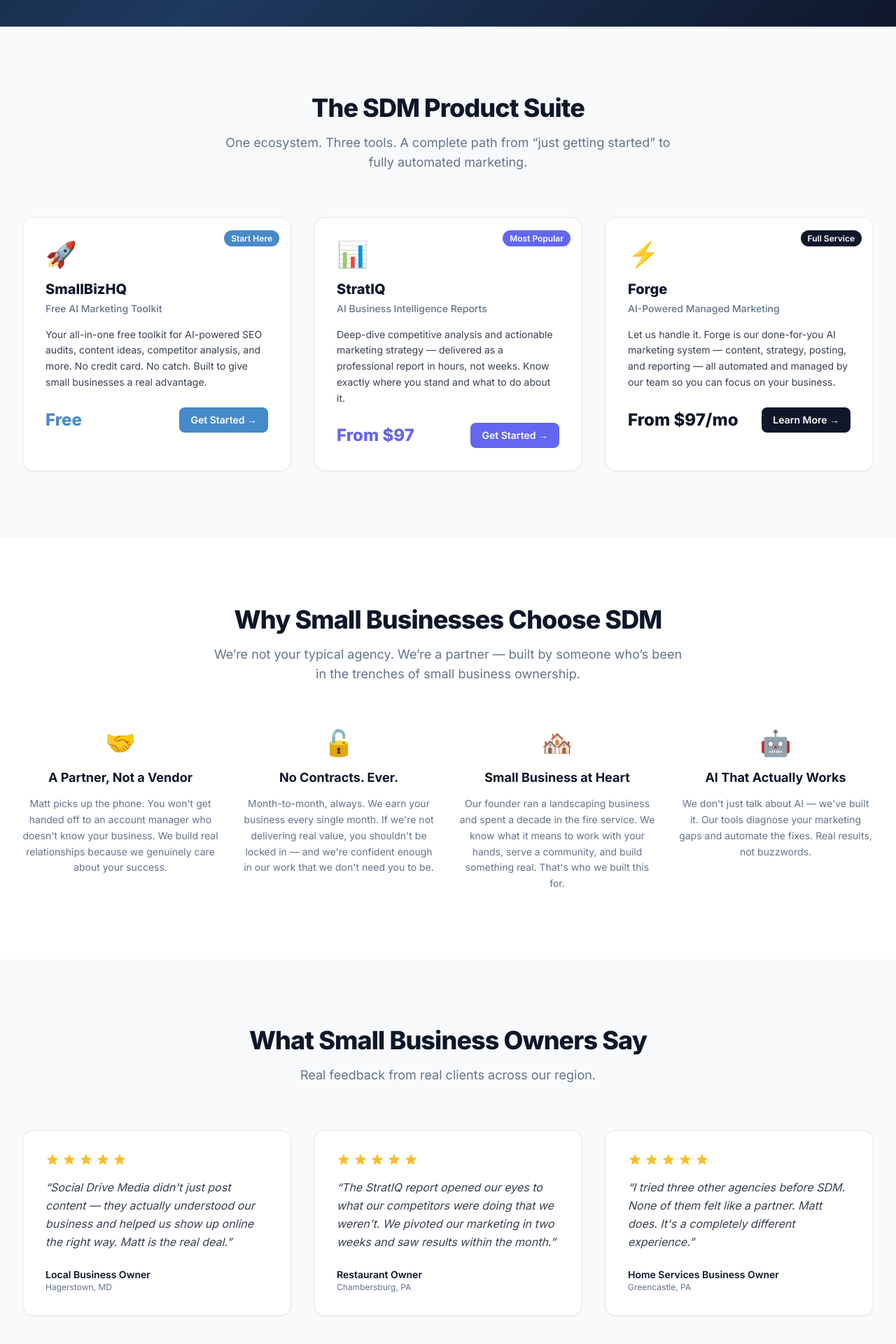
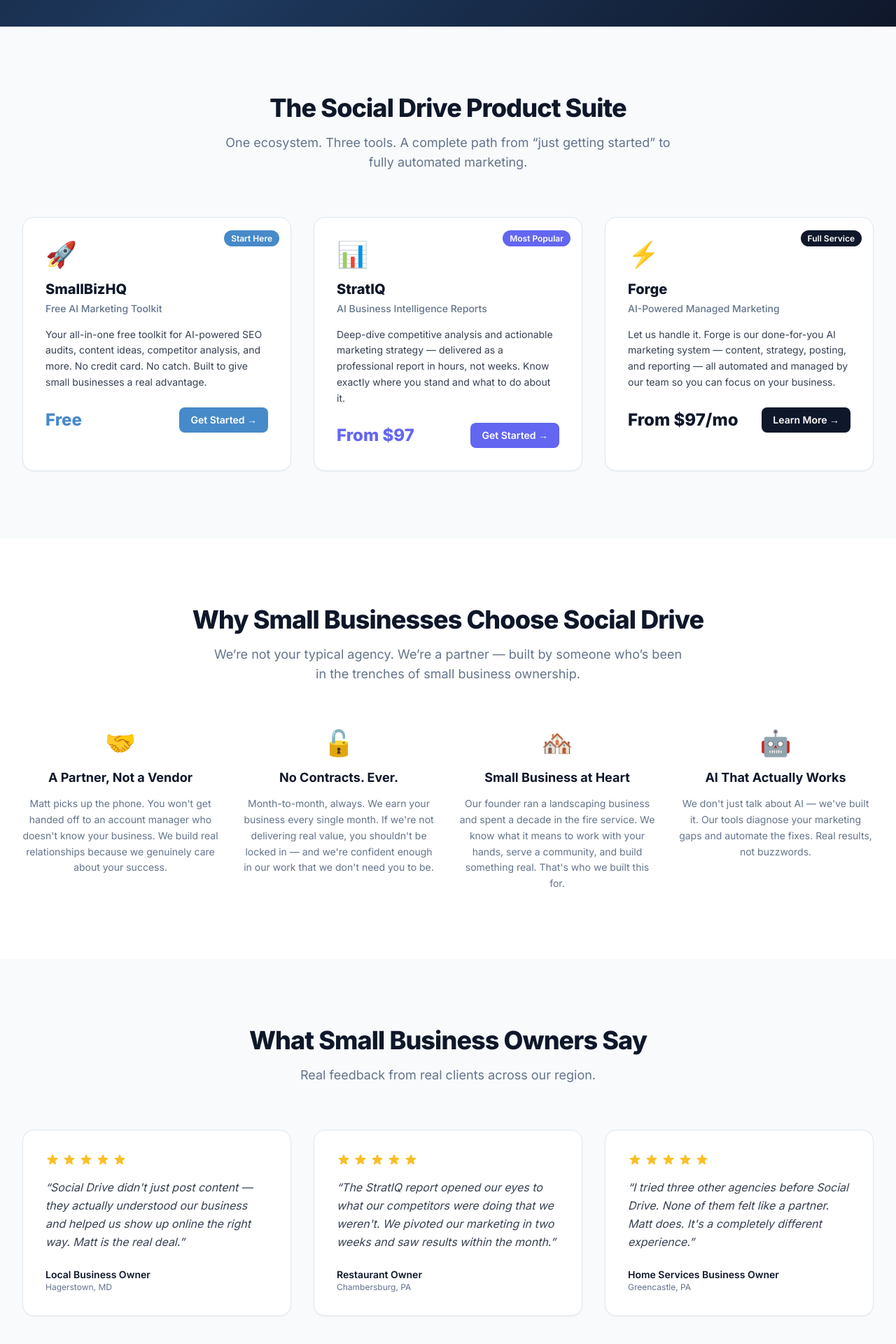
Before and after one commit to mbaer93/sdm-website, a Next.js app: page / in a window 1280 px wide. Shown: the part 740-2660 px from the top of the page at 70% size. Built offline with nearby package versions, Linux system fonts and the light colour scheme.

Commit message:
fix: brand name, email, logo, packages — app/page.tsx

```diff
--- a/app/page.tsx
+++ b/app/page.tsx
@@ -2,14 +2,14 @@ import type { Metadata } from "next";
 import Link from "next/link";
 
 export const metadata: Metadata = {
-  title: "Social Drive Media — AI-Powered Marketing for Small Businesses",
+  title: "Social Drive — AI-Powered Marketing for Small Businesses",
   description:
-    "Social Drive Media builds AI-powered marketing tools, strategies, and systems for small businesses. Based in Greencastle, PA. Start free with SmallBizHQ.",
+    "Social Drive builds AI-powered marketing tools, strategies, and systems for small businesses. Based in Greencastle, PA. Start free with SmallBizHQ.",
   alternates: {
     canonical: "https://www.socialdrivemedia.com",
   },
   openGraph: {
-    title: "Social Drive Media — AI-Powered Marketing for Small Businesses",
+    title: "Social Drive — AI-Powered Marketing for Small Businesses",
     description:
       "We build the tools, strategies, and systems that help small businesses grow online — without the agency price tag.",
     url: "https://www.socialdrivemedia.com",
@@ -52,45 +52,45 @@ const products = [
   },
 ];
 
-const whySDM = [
+const whyUs = [
   {
     icon: "🤝",
     title: "A Partner, Not a Vendor",
-    body: "Matt picks up the phone. You won't get handed off to an account manager who doesn't know your business. We build real relationships because we genuinely care about your success.",
+    body: "Matt picks up the phone. You won\'t get handed off to an account manager who doesn\'t know your business. We build real relationships because we genuinely care about your success.",
   },
   {
     icon: "🔓",
     title: "No Contracts. Ever.",
-    body: "Month-to-month, always. We earn your business every single month. If we're not delivering real value, you shouldn't be locked in — and we're confident enough in our work that we don't need you to be.",
+    body: "Month-to-month, always. We earn your business every single month. If we\'re not delivering real value, you shouldn\'t be locked in — and we\'re confident enough in our work that we don\'t need you to be.",
   },
   {
     icon: "🏘️",
     title: "Small Business at Heart",
-    body: "Our founder ran a landscaping business and spent a decade in the fire service. We know what it means to work with your hands, serve a community, and build something real. That's who we built this for.",
+    body: "Our founder ran a landscaping business and spent a decade in the fire service. We know what it means to work with your hands, serve a community, and build something real. That\'s who we built this for.",
   },
   {
     icon: "🤖",
     title: "AI That Actually Works",
-    body: "We don't just talk about AI — we've built it. Our tools diagnose your marketing gaps and automate the fixes. Real results, not buzzwords.",
+    body: "We don\'t just talk about AI — we\'ve built it. Our tools diagnose your marketing gaps and automate the fixes. Real results, not buzzwords.",
   },
 ];
 
 const testimonials = [
   {
     quote:
-      "Social Drive Media didn't just post content — they actually understood our business and helped us show up online the right way. Matt is the real deal.",
+      "Social Drive didn\'t just post content — they actually understood our business and helped us show up online the right way. Matt is the real deal.",
     author: "Local Business Owner",
     location: "Hagerstown, MD",
   },
   {
     quote:
-      "The StratIQ report opened our eyes to what our competitors were doing that we weren't. We pivoted our marketing in two weeks and saw results within the month.",
+      "The StratIQ report opened our eyes to what our competitors were doing that we weren\'t. We pivoted our marketing in two weeks and saw results within the month.",
     author: "Restaurant Owner",
     location: "Chambersburg, PA",
   },
   {
     quote:
-      "I tried three other agencies before SDM. None of them felt like a partner. Matt does. It's a completely different experience.",
+      "I tried three other agencies before Social Drive. None of them felt like a partner. Matt does. It\'s a completely different experience.",
     author: "Home Services Business Owner",
     location: "Greencastle, PA",
   },
@@ -99,7 +99,7 @@ const testimonials = [
 const schemaMarkup = {
   "@context": "https://schema.org",
   "@type": "LocalBusiness",
-  name: "Social Drive Media",
+  name: "Social Drive",
   url: "https://www.socialdrivemedia.com",
   address: {
     "@type": "PostalAddress",
@@ -139,7 +139,7 @@ export default function HomePage() {
             <span className="text-gradient">Powered by AI, Built for Small Business</span>
           </h1>
           <p className="text-xl text-[#94a3b8] max-w-3xl mx-auto leading-relaxed mb-10">
-            Social Drive Media builds the tools, strategies, and systems that help small businesses grow online — without the agency price tag. We start you free, diagnose your gaps, and automate the fixes.
+            Social Drive builds the tools, strategies, and systems that help small businesses grow online — without the agency price tag. We start you free, diagnose your gaps, and automate the fixes.
           </p>
           <div className="flex flex-col sm:flex-row gap-4 justify-center">
             <a
@@ -174,7 +174,7 @@ export default function HomePage() {
         <div className="max-w-7xl mx-auto">
           <div className="text-center mb-16">
             <h2 className="text-4xl font-extrabold text-[#0f172a] tracking-tight mb-4">
-              The SDM Product Suite
+              The Social Drive Product Suite
             </h2>
             <p className="text-lg text-[#64748b] max-w-2xl mx-auto">
               One ecosystem. Three tools. A complete path from &ldquo;just getting started&rdquo; to fully automated marketing.
@@ -228,19 +228,19 @@ export default function HomePage() {
         </div>
       </section>
 
-      {/* Why SDM */}
+      {/* Why Social Drive */}
       <section className="py-24 px-4 sm:px-6 lg:px-8 bg-white">
         <div className="max-w-7xl mx-auto">
           <div className="text-center mb-16">
             <h2 className="text-4xl font-extrabold text-[#0f172a] tracking-tight mb-4">
-              Why Small Businesses Choose SDM
+              Why Small Businesses Choose Social Drive
             </h2>
             <p className="text-lg text-[#64748b] max-w-2xl mx-auto">
               We&rsquo;re not your typical agency. We&rsquo;re a partner — built by someone who&rsquo;s been in the trenches of small business ownership.
             </p>
           </div>
           <div className="grid grid-cols-1 sm:grid-cols-2 lg:grid-cols-4 gap-8">
-            {whySDM.map((item) => (
+            {whyUs.map((item) => (
               <div key={item.title} className="text-center">
                 <div className="text-4xl mb-4">{item.icon}</div>
                 <h3 className="text-lg font-bold text-[#0f172a] mb-3">{item.title}</h3>
@@ -288,13 +288,13 @@ export default function HomePage() {
             Built by a Small Business Owner, for Small Business Owners
           </h2>
           <p className="text-lg text-[#94a3b8] leading-relaxed mb-8">
-            Matt Baer spent a decade as a firefighter in Northern Virginia, then built and ran a landscaping business from the ground up. He knows what it takes to run a small business — and he built Social Drive Media to give business owners like him the marketing firepower they deserve.
+            Matt Baer spent a decade as a firefighter in Northern Virginia, then built and ran a landscaping business from the ground up. He knows what it takes to run a small business — and he built Social Drive to give business owners like him the marketing firepower they deserve.
           </p>
           <Link
             href="/about"
             className="inline-flex items-center px-6 py-3 text-base font-semibold text-[#0f172a] bg-white rounded-xl hover:bg-[#f8fafc] transition-colors"
           >
-            Meet Matt &amp; the Story Behind SDM →
+            Meet Matt &amp; the Story Behind Social Drive →
           </Link>
         </div>
       </section>
```
